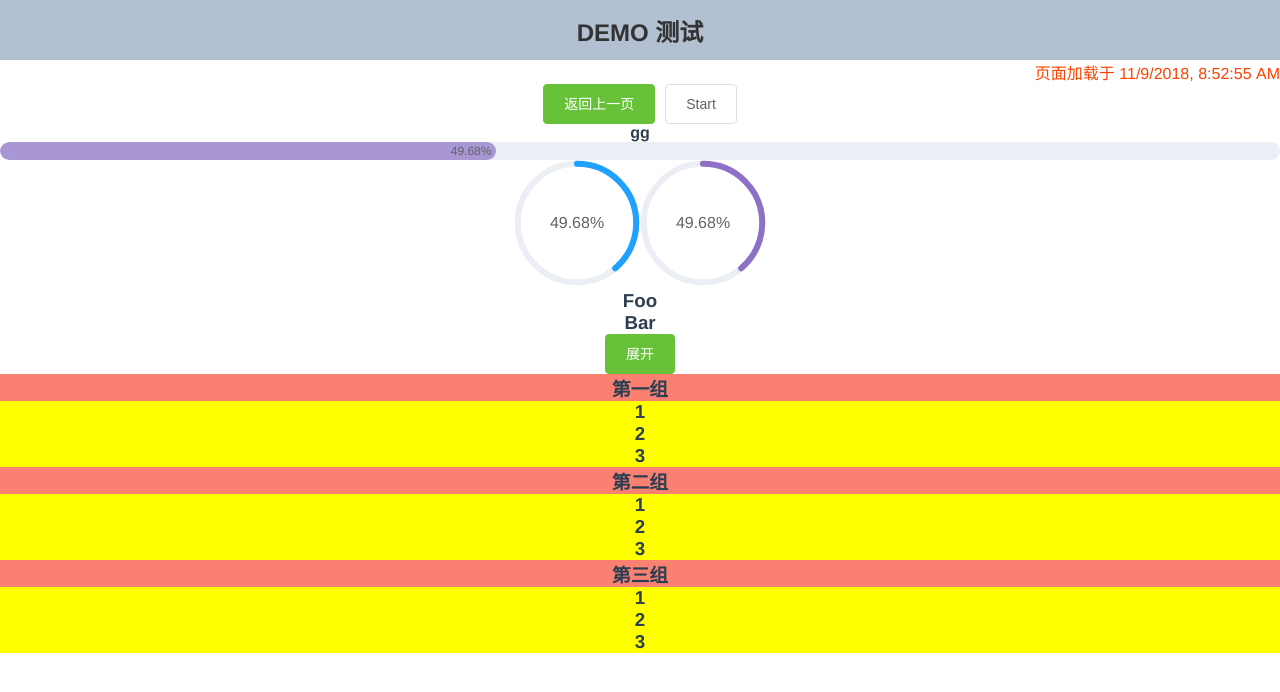
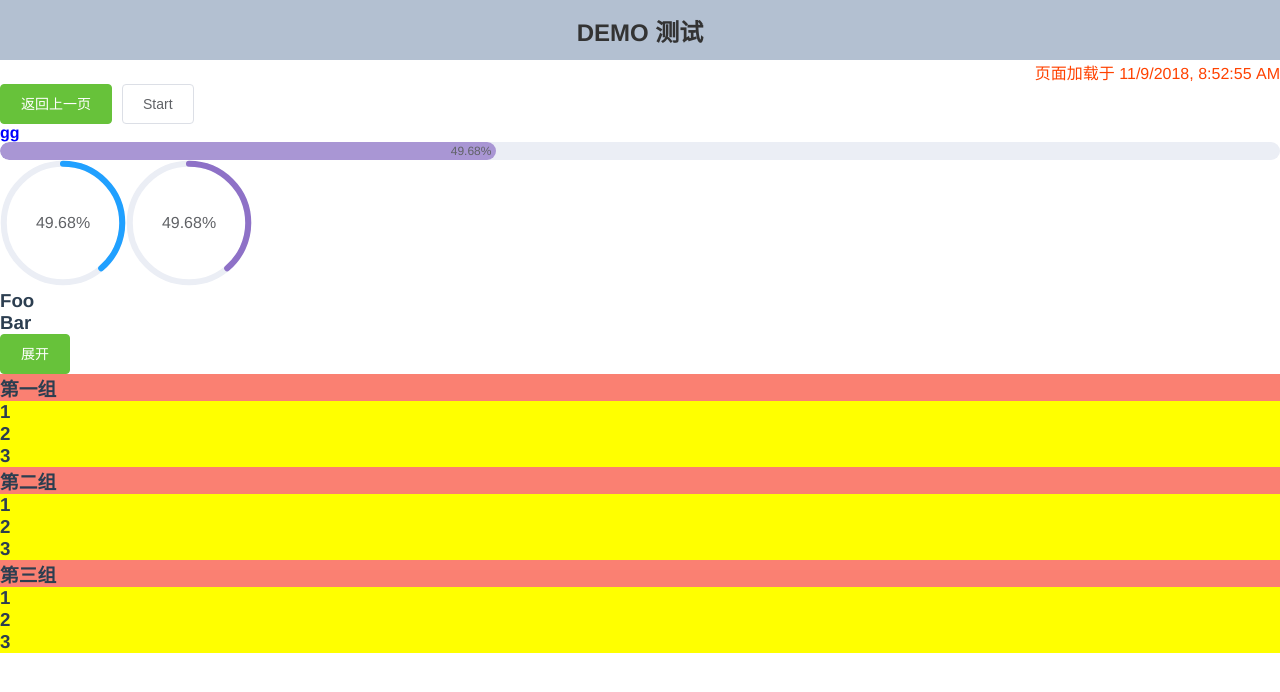
Before and after one commit to chengheai/daily-vue-demo, a Vue app: page /#/element in a window 1280 px wide. Shown: the top 692 px of the page. Built offline with nearby package versions, Linux system fonts and the light colour scheme.

Commit message:
fix css animate 🦑

```diff
--- a/package.json
+++ b/package.json
@@ -69,7 +69,8 @@
   },
   "browserslist": [
     "> 1%",
-    "last 2 versions",
+    "last 5 versions",
+    "Android >= 4.0",
     "not ie <= 8"
   ]
 }
--- a/src/components/Dashboard.vue
+++ b/src/components/Dashboard.vue
@@ -4,6 +4,7 @@
       <h2>{{greeting}} , 老玻璃！</h2>
     </span>
     <el-row>
+      <h4 class="bb">test</h4>
       <router-link to='/element' tag='li'><el-button type="primary">element</el-button></router-link>
     </el-row>
   </div>
@@ -47,6 +48,9 @@ export default {
 
 <!-- Add "scoped" attribute to limit CSS to this component only -->
 <style scoped>
+.bb{
+  color: red;
+}
 .gree-wrap{
   display: block;
   width: 100%;
@@ -62,9 +66,11 @@ h2 {
   color: #f35626;
   background-image: -webkit-linear-gradient(92deg,#b83007,#feab3a,#0fb366);
   -webkit-background-clip: text;
+  background-clip: text;
   color: transparent;
   -webkit-text-fill-color: transparent;
   -webkit-animation: hue 5s infinite linear;
+  animation: hue 5s infinite linear;
   position: relative;
 }
 ul {
--- a/src/components/Element.vue
+++ b/src/components/Element.vue
@@ -2,7 +2,7 @@
 <div>
   <el-button type='success' @click="goback">返回上一页</el-button>
   <el-button @click="startHacking">Start</el-button>
-  <h4>{{show? 'hh': 'gg'}}</h4>
+  <h4 class="bb">{{show? 'hh': 'gg'}}</h4>
   <el-progress :text-inside="true" :stroke-width="18" :percentage="percentage" color="rgba(142, 113, 199, 0.7)"></el-progress>
   <el-progress type="circle" :percentage="percentage"></el-progress>
   <el-progress type="circle" :percentage="percentage" color="#8e71c7"></el-progress>
@@ -205,7 +205,10 @@ export default {
 };
 </script>
 
-<style lang='css'>
+<style lang='css' scoped>
+.bb{
+  color:blue;
+}
 #app {
   font-family: Helvetica, sans-serif;
   text-align: center;
```
Also changed, not shown: 10 other files (tests, documents, lock files or other folders).
